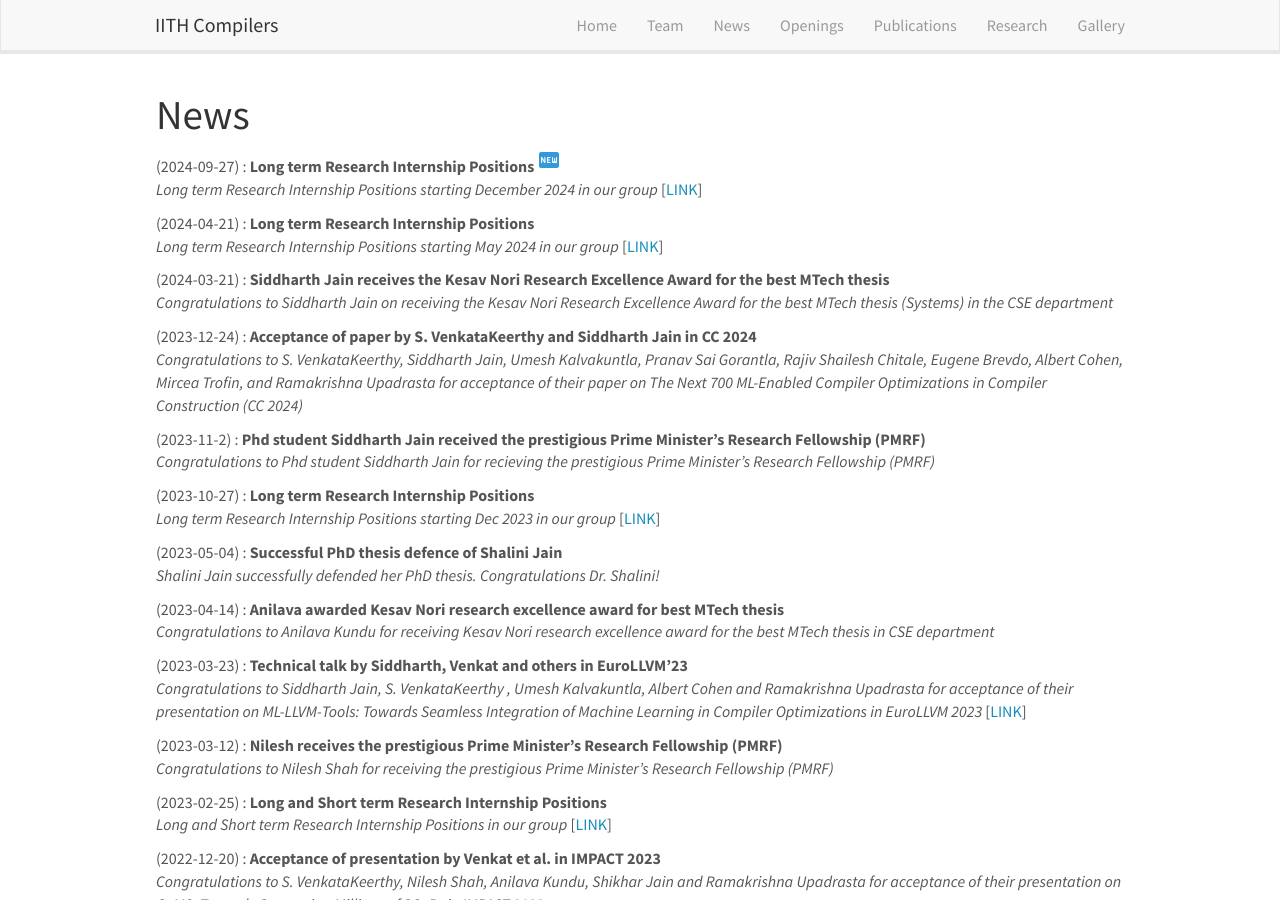
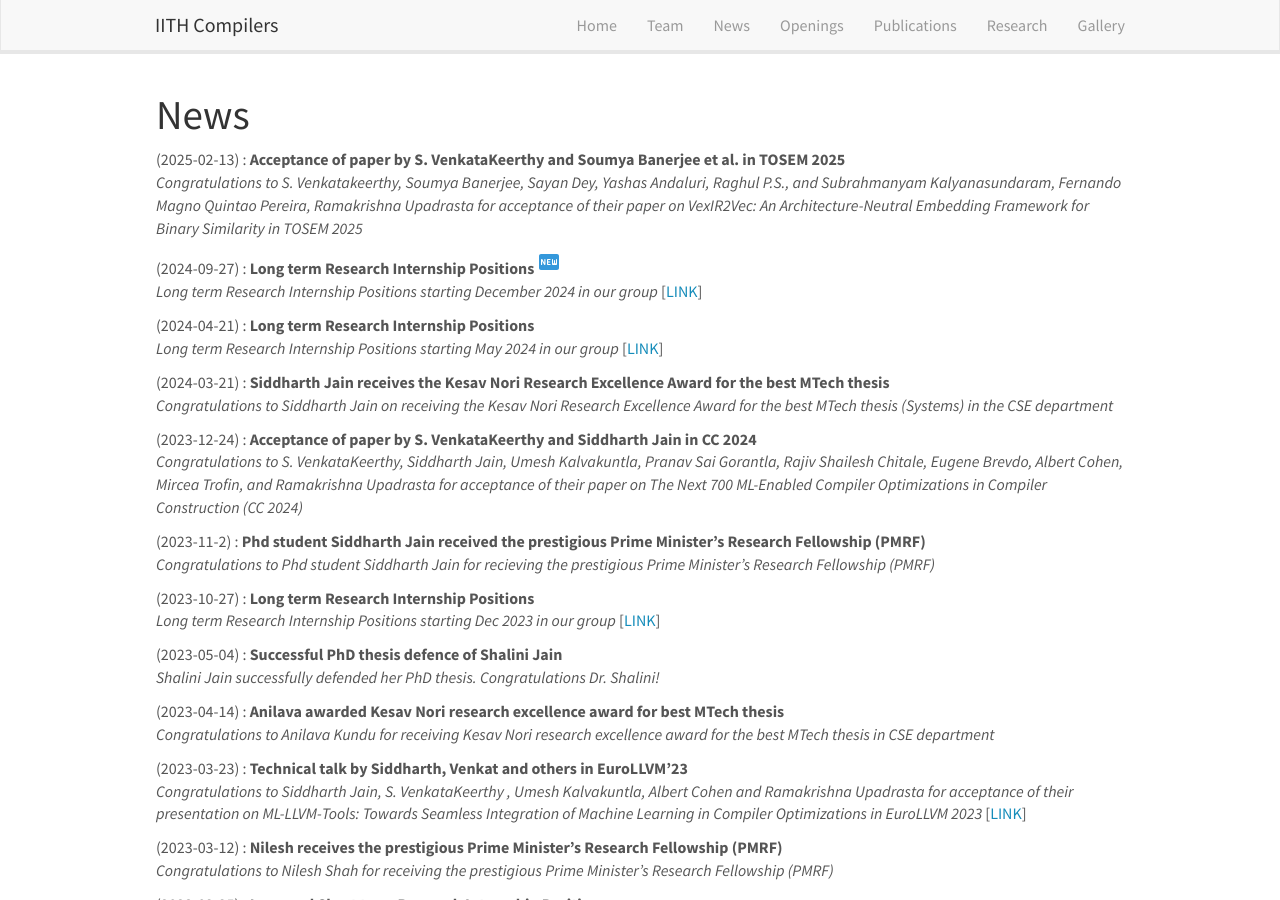
Before and after one commit to utpalbora/compilers.cse.iith.ac.in, a Jekyll site: the page built from _pages/allnews.md, in a window 1280 px wide and 900 px high. Built offline with Jekyll 4.4.1, drawn with Linux system fonts in a browser that asks for light colours; nearby versions of some CDN libraries.

Commit message:
Added vexir2vec publication in news section and added webapp link for vexir2vec in publications

```diff
--- a/_data/news.yml
+++ b/_data/news.yml
@@ -1,3 +1,9 @@
+- date: 2025-02-13
+  status: "Acceptance of paper by S. VenkataKeerthy and Soumya Banerjee et al. in TOSEM 2025"
+  new: "false"
+  url: ""
+  headline: "Congratulations to S. Venkatakeerthy, Soumya Banerjee, Sayan Dey, Yashas Andaluri, Raghul P.S., and Subrahmanyam Kalyanasundaram, Fernando Magno Quintao Pereira, Ramakrishna Upadrasta for acceptance of their paper on VexIR2Vec: An Architecture-Neutral Embedding Framework for Binary Similarity in TOSEM 2025"
+
 - date: 2024-09-27
   status: "Long term Research Internship Positions"
   new: "true"
```
Also changed, not shown: _bibliography/references.bib (+12 -0 lines), _pages/vexir2vec.md (+5 -5 lines), images/projects/vexir2vec/vex_ir2_vec_system.png, images/projects/vexir2vec/vexir2vec_overview.png.
